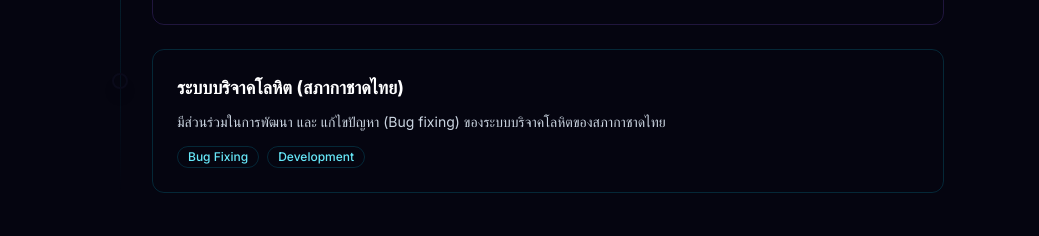
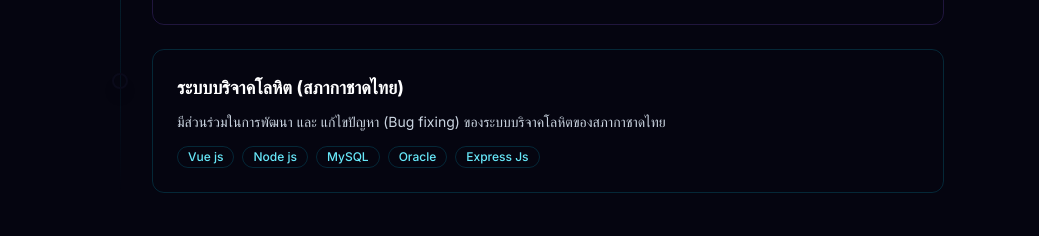
Before and after one commit to zvcx22545/portfloio-parallel, a Next.js app: page / in a window 1280 px wide. Shown: the part 3294-3530 px from the top of the page, without its empty margins (120-1159 px from the left). Built offline with nearby package versions, Linux system fonts and the light colour scheme; no server answers.

Commit message:
feat: Add site data file.

```diff
--- a/data/siteData.js
+++ b/data/siteData.js
@@ -114,7 +114,7 @@ export const experiences = [
       th: 'มีส่วนร่วมในการพัฒนา และ แก้ไขปัญหา (Bug fixing) ของระบบบริจาคโลหิตของสภากาชาดไทย',
       en: 'Contributed to development and bug fixing for the Thai Red Cross Blood Donation System',
     },
-    tech: ['Bug Fixing', 'Development'],
+    tech: ['Vue js', 'Node js', 'MySQL', 'Oracle', 'Express Js'],
     color: 'cyan',
   },
 ];
```
